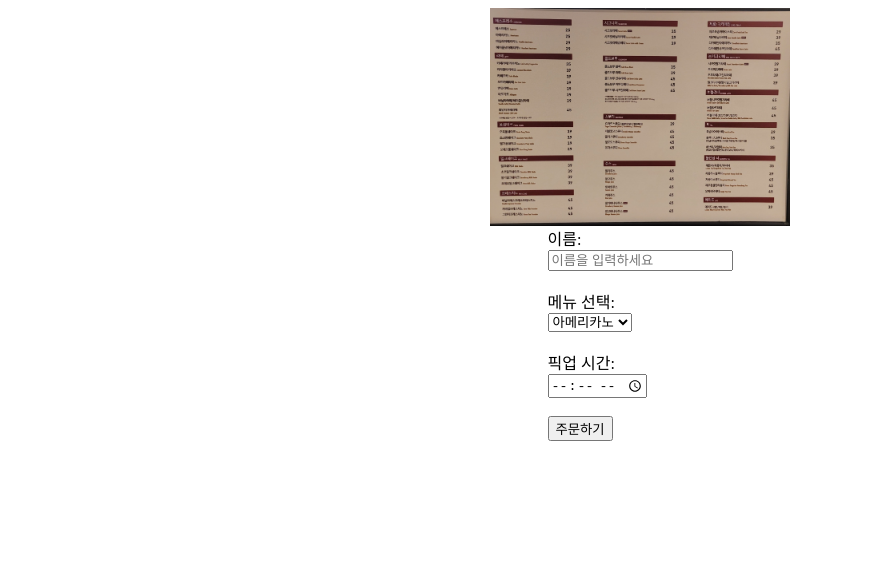
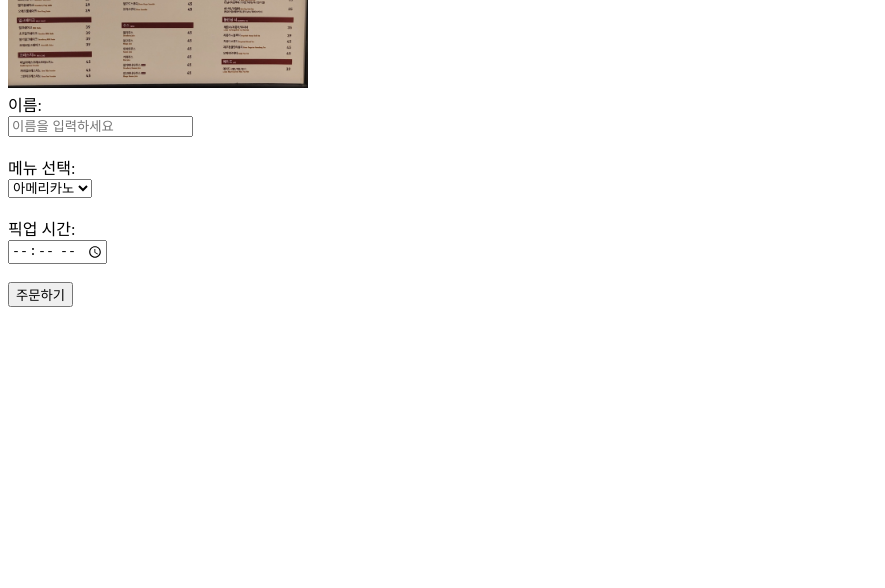
Before and after one commit to TC2001po/TC2001_preorder, a plain HTML site: page index.html in a window 1280 px wide. Shown: the part 228-816 px from the top of the page, without its empty margins (0-885 px from the left). Drawn offline with Linux system fonts and the light colour scheme.

Commit message:
Add files via upload

```diff
--- a/index.html
+++ b/index.html
@@ -6,7 +6,7 @@
     <title>카페 선주문</title>
 </head>
 <body>
-    <div style="display: flex; flex-direction: column; align-items: center; justify-content: center; height: 100vh;">
+    <body style="margin-top: 30px;">
         <h1>직원 전용 카페 선주문 페이지</h1>
         <img src="menu.jpg" alt="메뉴판" style="max-width: 300px; height: auto;">
 
@@ -26,6 +26,5 @@
 
         <button type="submit">주문하기</button>
     </form>
-    </div>
 </body>
 </html>
```
